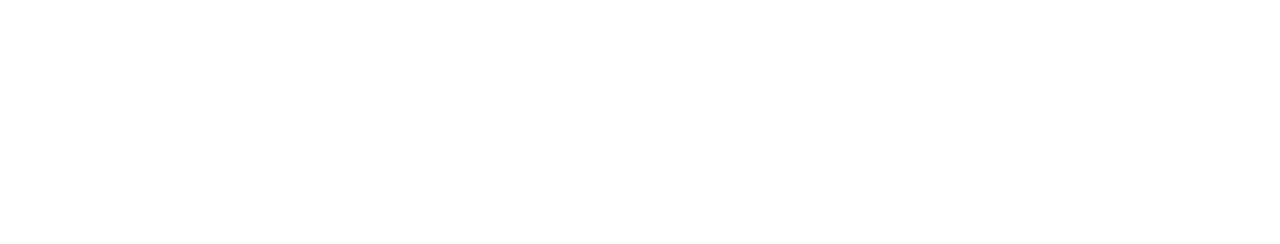
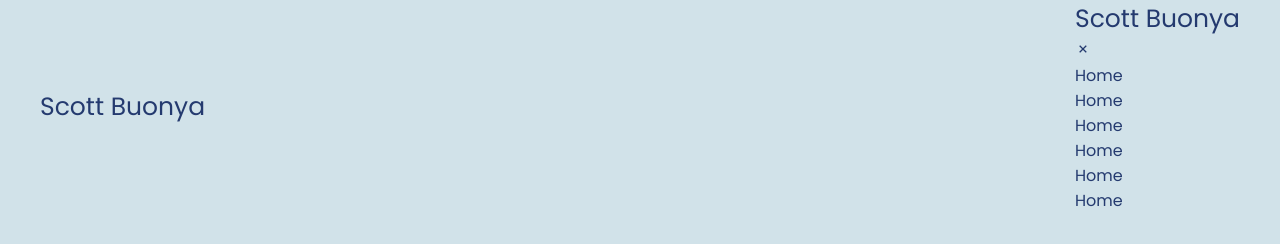
Before and after one commit to scottbuonya/Shopping, a plain HTML site: page index.html in a window 1280 px wide. Drawn offline with nearby package versions, Linux system fonts and the light colour scheme.

Commit message:
added nav bar and custom css with header

```diff
--- a/css/styles.css
+++ b/css/styles.css
@@ -0,0 +1,84 @@
+*,
+* ::before,
+* ::after{
+    margin: 0;
+    padding: 0;
+    box-sizing: inherit;
+}
+
+html {
+    box-sizing: border-box;
+    font-size: 62.5%;
+}
+
+body {
+    font-family: "Poppins", sans-serif;
+    font-size: 1.6rem;
+    font-weight: 400;
+    background-color: #fff;
+    color: #243a6f;
+    position: relative;
+    z-index: 1;
+}
+
+h1,
+h2,
+h3,
+h4 {
+    font-weight: 500;
+}
+
+a {
+    color: inherit;
+    text-decoration: none;
+}
+
+img {
+    max-width: 100%;
+}
+
+li {
+    list-style-type: none;
+}
+
+.container {
+    max-width: 120rem;
+    margin: 0 auto;
+}
+
+.container-md {
+    max-width: 100rem;
+    margin: 0 auto;
+}
+
+@media only screen and (max-width: 1200) {
+    .container {
+        padding: 0 3rem;
+    }
+
+    .container-md {
+        padding: 0 3rem;
+    }
+}
+
+.header {
+    position: relative;
+    width: 100%;
+    min-height: 100vh;
+    background-color: #d1e2e9;
+    overflow: hidden;
+}
+
+.nav {
+    padding: 1.6rem 0;
+}
+
+.navigation {
+    display: flex;
+    align-items: center;
+    justify-content: space-between;
+}
+
+.logo h1 {
+    font-size: 2.5rem;
+}
--- a/index.html
+++ b/index.html
@@ -5,21 +5,61 @@
     <meta http-equiv="X-UA-Compatible" content="IE=edge">
     <meta name="viewport" content="width=device-width, initial-scale=1.0">
     <!--- Favicon --->
-
-    <link rel="shortcut icon" href="./images/cart-regular-24.png" type="image/x-icon">
+        <link rel="shortcut icon" href="./images/cart-regular-24.png" type="image/x-icon">
     <!--- Box Icons --->
-    <link
-        rel="stylesheet"
-        href="https://cdn.jsdelivr.net/npm/boxicons@latest/css/boxicons.min.css"
-    />
-
-    <!--- Custom StyleSheet --->
-
+        <link rel="stylesheet" href="https://cdn.jsdelivr.net/npm/boxicons@latest/css/boxicons.min.css">
+    <!--- Google Font --->
+        <link rel="preconnect" href="https://fonts.googleapis.com">
+        <link rel="preconnect" href="https://fonts.gstatic.com" crossorigin>
+        <link href="https://fonts.googleapis.com/css2?family=Poppins:wght@400;600;700&display=swap" rel="stylesheet">
+    <!--- CSS StyleSheet --->
+        <link rel="stylesheet" href="./css/styles.css">
     <title>Ecommerce Website</title>
 </head>
 <body>
-    <!--- GSAP-->
-    <!--- Custom Script --->
+    <!--- Header --->
+        <header id="home" class="header">
+            <div class="navigation container">
+                <div class="logo">
+                    <h1>Scott Buonya</h1>
+                </div>
+                <div class="menu">
+                    <div class="top-nav">
+                        <div class="logo">
+                            <h1>Scott Buonya</h1>
+                        </div>
+                        <div class="close">
+                            <i class='bx bx-x'></i>
+                        </div>
+                    </div>
+
+                    <ul class="nav-list">
+                        <li class="nav-item">
+                            <a href="#home" class="nav-link">Home</a>
+                        </li>
+                        <li class="nav-item">
+                            <a href="#home" class="nav-link">Home</a>
+                        </li>
+                        <li class="nav-item">
+                            <a href="#home" class="nav-link">Home</a>
+                        </li>
+                        <li class="nav-item">
+                            <a href="#home" class="nav-link">Home</a>
+                        </li>
+                        <li class="nav-item">
+                            <a href="#home" class="nav-link">Home</a>
+                        </li>
+                        <li class="nav-item">
+                            <a href="#home" class="nav-link">Home</a>
+                        </li>
+                    </ul>
+                </div>
+            </div>
+        </header>
+    <!--- GSAP --->
+        <script src="https://cdnjs.cloudflare.com/ajax/libs/gsap/3.7.1/gsap.min.js"></script>
+    <!--- Index JS --->
+        <script src="./js/index.js"></script>
 
 
 </body>
```
Also changed, not shown: 1 other file.
